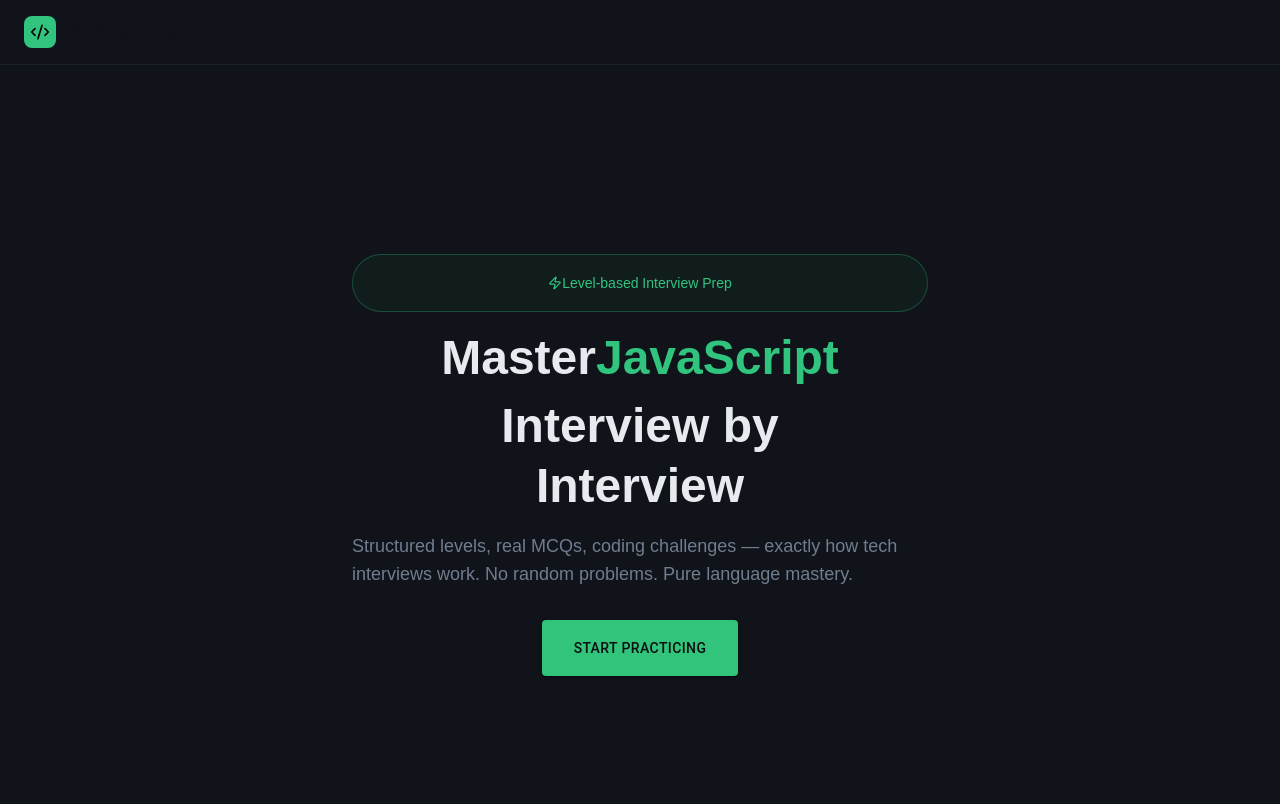
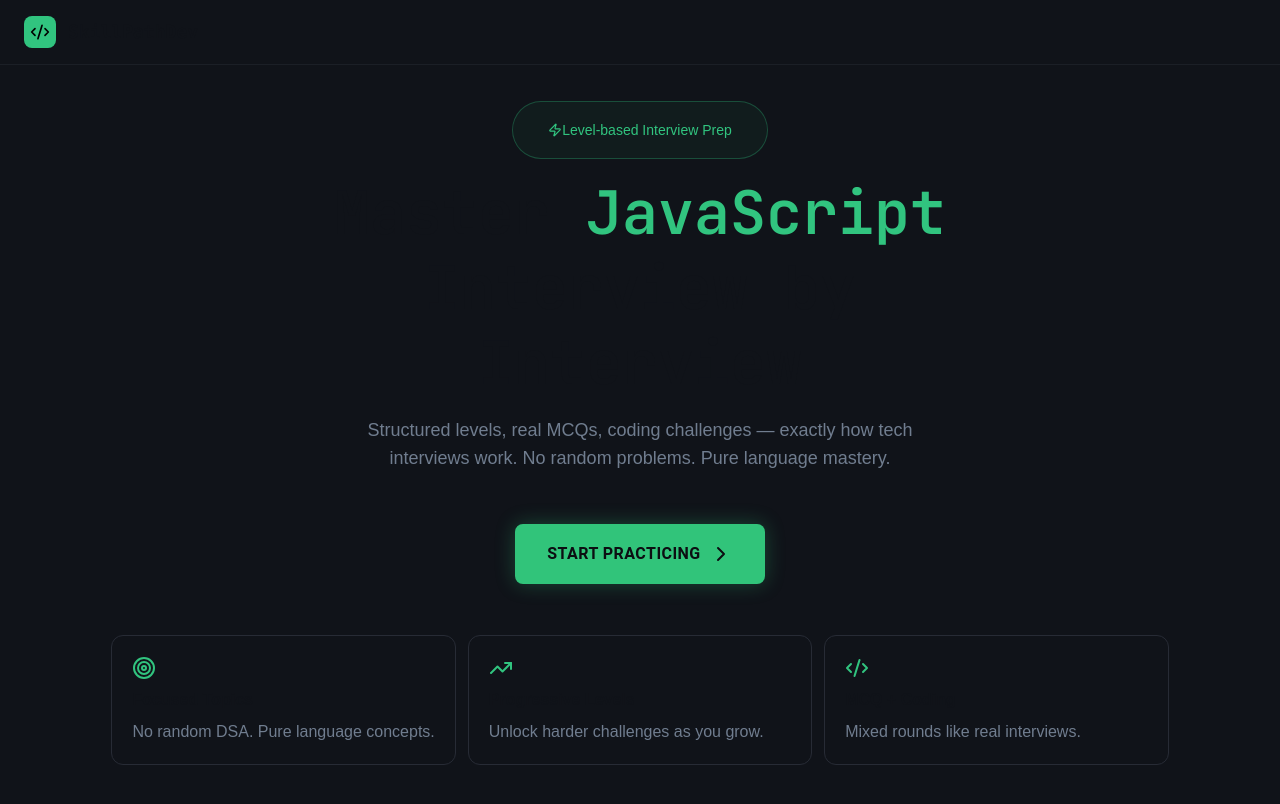
Before and after one commit to mitaligohelbs-lab/SkillPathDev, a Next.js app: page / in a window 1280 px wide. Shown: the top 804 px of the page. Built offline with nearby package versions, Linux system fonts and the light colour scheme.

Commit message:
landing page

```diff
--- a/app/globals.css
+++ b/app/globals.css
@@ -3,13 +3,6 @@
 :root {
   --background: #101319;
   --foreground: #101319;
-}
-
-@theme inline {
-  --color-background: var(--background);
-  --color-foreground: var(--foreground);
-  --font-sans: var(--font-geist-sans);
-  --font-mono: var(--font-geist-mono);
 }
 
 @media (prefers-color-scheme: dark) {
--- a/app/layout.tsx
+++ b/app/layout.tsx
@@ -1,17 +1,7 @@
 import type { Metadata } from "next";
-import { Geist, Geist_Mono } from "next/font/google";
 import "./globals.css";
+
 import Header from "@/components/Header/Header";
-
-const geistSans = Geist({
-  variable: "--font-geist-sans",
-  subsets: ["latin"],
-});
-
-const geistMono = Geist_Mono({
-  variable: "--font-geist-mono",
-  subsets: ["latin"],
-});
 
 export const metadata: Metadata = {
   title: "Create Next App",
--- a/app/page.tsx
+++ b/app/page.tsx
@@ -1,10 +1,5 @@
 import Landing from "@/components/Landing/Landing";
-import { Box } from "@mui/material";
 
 export default function Home() {
-  return (
-    <Box>
-      <Landing />
-    </Box>
-  );
+  return <Landing />;
 }
--- a/components/Landing/Feature.tsx
+++ b/components/Landing/Feature.tsx
@@ -0,0 +1,17 @@
+import { ALL_FEATURE } from "@/constant";
+
+const Feature = () => {
+  return (
+    <div className="grid gap-3 grid-cols-1 sm:grid-cols-2 md:grid-cols-3">
+      {ALL_FEATURE.map(({ icon, title, desc }) => (
+        <div className="flex flex-col gap-2 border border-[#272b35] rounded-xl p-5">
+          <div className="text-[#31C47F]">{icon}</div>
+          <div className="font-bold">{title}</div>
+          <div className="text-[#707D8F]">{desc}</div>
+        </div>
+      ))}
+    </div>
+  );
+};
+
+export default Feature;
--- a/components/Landing/Header.tsx
+++ b/components/Landing/Header.tsx
@@ -1,5 +1,11 @@
 import { Box, Stack } from "@mui/material";
 import { Zap } from "lucide-react";
+import { JetBrains_Mono } from "next/font/google";
+
+const jetBrainsMono = JetBrains_Mono({
+  subsets: ["latin"],
+  weight: ["400", "600"],
+});
 
 const Header = () => {
   return (
@@ -9,24 +15,23 @@ const Header = () => {
         display={"flex"}
         px={1}
         py={2}
-        justifyContent={"center"}
-        alignItems={"center"}
-        className="rounded-full h-[8.5] bg-[#31C47F]/5 text-[#31C47F] text-sm"
+        justifyContent="center"
+        alignItems="center"
+        className="rounded-full h-[8.5] mx-auto bg-[#31C47F]/5 text-[#31C47F] text-sm w-64"
       >
         <Zap className="w-3.5" />
         Level-based Interview Prep
       </Box>
-      <Box className="text-5xl font-bold leading-tight text-center">
-        <Box color="#E7EBEF" className="block">
-          Master
-          <span className="text-[#31c47f]">JavaScript</span>
-        </Box>
+      <h1
+        className={`text-4xl md:text-6xl font-bold leading-tight text-center ${jetBrainsMono.className}`}
+      >
+        Master
+        <span className="text-[#31c47f]"> JavaScript</span>
+        <br />
+        Interview by <br /> Interview
+      </h1>
 
-        <Box color="#E7EBEF" className="block mt-2">
-          Interview by <br /> Interview
-        </Box>
-      </Box>
-      <Box color={"#707D8F"} className="max-w-xl text-lg mx-auto">
+      <Box color={"#707D8F"} className="max-w-xl text-lg mx-auto text-center">
         Structured levels, real MCQs, coding challenges — exactly how tech
         interviews work. No random problems. Pure language mastery.
       </Box>
--- a/components/Landing/Landing.tsx
+++ b/components/Landing/Landing.tsx
@@ -1,17 +1,21 @@
-import React from "react";
+import { Stack } from "@mui/material";
+
+import Feature from "./Feature";
 import Header from "./Header";
-import { Box, Stack } from "@mui/material";
 import StartPracticingButton from "./StartPracticingButton";
 
 const Landing = () => {
   return (
     <Stack
-      justifyContent="center"
+      minHeight="92vh"
+      justifyContent="space-evenly"
       alignItems="center"
-      className="min-h-screen space-y-8"
+      spacing={2}
+      p={{ xs: 2, md: 0 }}
     >
       <Header />
       <StartPracticingButton />
+      <Feature />
     </Stack>
   );
 };
--- a/components/Landing/StartPracticingButton.tsx
+++ b/components/Landing/StartPracticingButton.tsx
@@ -1,4 +1,5 @@
 import { Button } from "@mui/material";
+import { ChevronRight } from "lucide-react";
 
 const StartPracticingButton = () => {
   return (
@@ -9,10 +10,19 @@ const StartPracticingButton = () => {
         color: "#0C0E12",
         px: "32px",
         py: "16px",
-        textDecoration: "bold",
+        boxShadow: "0 0 20px rgba(49, 196, 122, 0.3)",
+        borderRadius: "8px",
+        display: "flex",
+        alignItems: "center",
+        fontWeight: "bold",
+        fontSize: "16px",
+        gap: "8px",
+        "&:hover": {
+          backgroundColor: "#28a764",
+        },
       }}
     >
-      Start Practicing
+      Start Practicing <ChevronRight />
     </Button>
   );
 };
--- /dev/null
+++ b/constant.tsx
@@ -0,0 +1,19 @@
+import { Code2, Target, TrendingUp } from "lucide-react";
+
+export const ALL_FEATURE = [
+  {
+    icon: <Target />,
+    title: "Focused Topics",
+    desc: "No random DSA. Pure language concepts.",
+  },
+  {
+    icon: <TrendingUp />,
+    title: "Progressive Levels",
+    desc: "Unlock harder challenges as you grow.",
+  },
+  {
+    icon: <Code2 />,
+    title: "MCQ + Coding",
+    desc: "Mixed rounds like real interviews.",
+  },
+];
```
